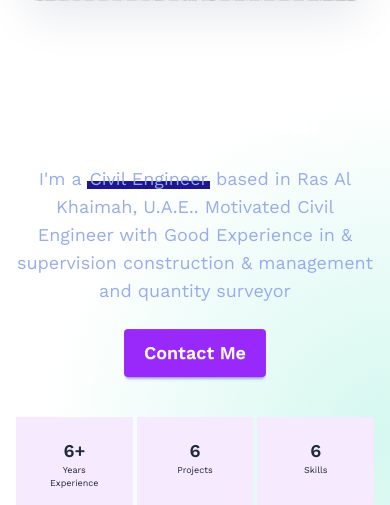
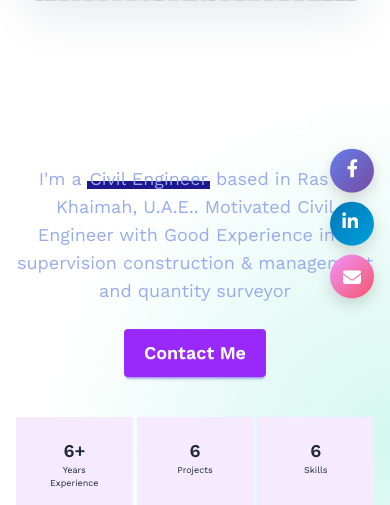
Before and after one commit to OrionCCDev/Sapry, a Laravel app: page /portfolio2 in a window 390 px wide. Shown: the part 528-1033 px from the top of the page. Run offline with Laravel 12, Linux system fonts and the light colour scheme; style sheets or scripts are compiled from the project's sources.

Commit message:
Add fixed floating social icons with amazing effects
Added 3 fixed social icons (Facebook, LinkedIn, Email) positioned on the bottom right of the profile page with modern UI effects:

Features:
- Fixed positioning on bottom right corner
- Beautiful gradient backgrounds (unique color for each platform)
- Floating animation with smooth up/down movement
- Slide-in entrance animation from the right
- Hover effects: scale, rotate, ripple, and glow
- Click/active effect with press-down animation
- Fully responsive design for all screen sizes
- Staggered animations for elegant appearance

Effects:
- Facebook: Purple/blue gradient
- LinkedIn: Professional blue gradient
- Email: Pink/red gradient
- Smooth transitions and cubic-bezier easing
- Box shadows and glow effects
- Icon counter-rotation on hover

```diff
--- a/resources/css/portfolio2.css
+++ b/resources/css/portfolio2.css
@@ -183,3 +183,226 @@ p, span, a {
         font-size: 1.25rem;
     }
 }
+
+/* Fixed Floating Social Icons - Bottom Right with Amazing Effects */
+.fixed-social-icons {
+    position: fixed;
+    bottom: 2rem;
+    right: 2rem;
+    display: flex;
+    flex-direction: column;
+    gap: 1rem;
+    z-index: 1000;
+}
+
+/* Base Floating Icon Style */
+.social-floating-icon {
+    width: 3.5rem;
+    height: 3.5rem;
+    display: flex;
+    align-items: center;
+    justify-content: center;
+    border-radius: 50%;
+    position: relative;
+    overflow: hidden;
+    text-decoration: none;
+    transition: all 0.4s cubic-bezier(0.68, -0.55, 0.265, 1.55);
+    box-shadow: 0 8px 20px rgba(0, 0, 0, 0.15),
+                0 4px 8px rgba(0, 0, 0, 0.1);
+    animation: floating 3s ease-in-out infinite;
+    cursor: pointer;
+}
+
+/* Floating Animation */
+@keyframes floating {
+    0%, 100% {
+        transform: translateY(0px);
+    }
+    50% {
+        transform: translateY(-10px);
+    }
+}
+
+/* Pulse Effect */
+@keyframes pulse-ring {
+    0% {
+        transform: scale(1);
+        opacity: 1;
+    }
+    100% {
+        transform: scale(1.5);
+        opacity: 0;
+    }
+}
+
+/* Ripple Effect on Hover */
+.social-floating-icon::before {
+    content: '';
+    position: absolute;
+    top: 50%;
+    left: 50%;
+    width: 100%;
+    height: 100%;
+    border-radius: 50%;
+    transform: translate(-50%, -50%) scale(0);
+    transition: transform 0.6s ease-out;
+    background: rgba(255, 255, 255, 0.3);
+    z-index: -1;
+}
+
+.social-floating-icon:hover::before {
+    transform: translate(-50%, -50%) scale(2.5);
+    opacity: 0;
+}
+
+/* Glow Effect on Hover */
+.social-floating-icon::after {
+    content: '';
+    position: absolute;
+    top: -2px;
+    left: -2px;
+    right: -2px;
+    bottom: -2px;
+    border-radius: 50%;
+    opacity: 0;
+    transition: opacity 0.4s ease;
+    z-index: -2;
+}
+
+.social-floating-icon:hover::after {
+    opacity: 1;
+    animation: pulse-ring 1.5s ease-out infinite;
+}
+
+/* Icon Styling */
+.social-floating-icon i {
+    font-size: 1.5rem;
+    z-index: 1;
+    transition: all 0.3s ease;
+}
+
+/* Hover State - General */
+.social-floating-icon:hover {
+    transform: translateY(-5px) scale(1.1) rotate(5deg);
+    box-shadow: 0 15px 35px rgba(0, 0, 0, 0.3),
+                0 8px 15px rgba(0, 0, 0, 0.2);
+}
+
+.social-floating-icon:hover i {
+    transform: scale(1.2) rotate(-5deg);
+}
+
+/* Facebook Icon - Gradient Blue */
+.facebook-icon {
+    background: linear-gradient(135deg, #667eea 0%, #764ba2 100%);
+    color: white;
+}
+
+.facebook-icon::after {
+    background: linear-gradient(135deg, #667eea 0%, #764ba2 100%);
+    filter: blur(10px);
+}
+
+.facebook-icon:hover {
+    background: linear-gradient(135deg, #764ba2 0%, #667eea 100%);
+}
+
+/* LinkedIn Icon - Professional Blue */
+.linkedin-icon {
+    background: linear-gradient(135deg, #0077b5 0%, #00a0dc 100%);
+    color: white;
+}
+
+.linkedin-icon::after {
+    background: linear-gradient(135deg, #0077b5 0%, #00a0dc 100%);
+    filter: blur(10px);
+}
+
+.linkedin-icon:hover {
+    background: linear-gradient(135deg, #00a0dc 0%, #0077b5 100%);
+}
+
+/* Mail Icon - Gradient Red/Orange */
+.mail-icon {
+    background: linear-gradient(135deg, #f093fb 0%, #f5576c 100%);
+    color: white;
+}
+
+.mail-icon::after {
+    background: linear-gradient(135deg, #f093fb 0%, #f5576c 100%);
+    filter: blur(10px);
+}
+
+.mail-icon:hover {
+    background: linear-gradient(135deg, #f5576c 0%, #f093fb 100%);
+}
+
+/* Active/Click Effect */
+.social-floating-icon:active {
+    transform: translateY(-2px) scale(0.95);
+    box-shadow: 0 5px 15px rgba(0, 0, 0, 0.2);
+}
+
+/* Responsive Design */
+@media (max-width: 768px) {
+    .fixed-social-icons {
+        bottom: 1.5rem;
+        right: 1.5rem;
+        gap: 0.75rem;
+    }
+
+    .social-floating-icon {
+        width: 3rem;
+        height: 3rem;
+    }
+
+    .social-floating-icon i {
+        font-size: 1.25rem;
+    }
+}
+
+@media (max-width: 480px) {
+    .fixed-social-icons {
+        bottom: 1rem;
+        right: 1rem;
+        gap: 0.5rem;
+    }
+
+    .social-floating-icon {
+        width: 2.75rem;
+        height: 2.75rem;
+        box-shadow: 0 6px 15px rgba(0, 0, 0, 0.15);
+    }
+
+    .social-floating-icon i {
+        font-size: 1.125rem;
+    }
+}
+
+/* Smooth entrance animation */
+@keyframes slideInRight {
+    from {
+        transform: translateX(100px);
+        opacity: 0;
+    }
+    to {
+        transform: translateX(0);
+        opacity: 1;
+    }
+}
+
+.social-floating-icon {
+    animation: slideInRight 0.6s ease-out backwards, floating 3s ease-in-out infinite;
+}
+
+.social-floating-icon:nth-child(1) {
+    animation-delay: 0.1s;
+}
+
+.social-floating-icon:nth-child(2) {
+    animation-delay: 0.2s;
+}
+
+.social-floating-icon:nth-child(3) {
+    animation-delay: 0.3s;
+}
--- a/resources/views/portfolio2/index.blade.php
+++ b/resources/views/portfolio2/index.blade.php
@@ -447,6 +447,22 @@
         </div>
     </div>
 
+    <!-- Fixed Floating Social Icons - Bottom Right -->
+    <div class="fixed-social-icons">
+        <a href="https://www.facebook.com/share/14RnXHXxtPg/" target="_blank" rel="noopener noreferrer"
+           class="social-floating-icon facebook-icon" title="Facebook">
+            <i class="fab fa-facebook-f"></i>
+        </a>
+        <a href="https://www.linkedin.com/in/sabry-mokhtar-6aa9101a8/" target="_blank" rel="noopener noreferrer"
+           class="social-floating-icon linkedin-icon" title="LinkedIn">
+            <i class="fab fa-linkedin-in"></i>
+        </a>
+        <a href="mailto:{{ $cvData['contact']['email'] ?? 'sabrymokhtar64@gmail.com' }}"
+           class="social-floating-icon mail-icon" title="Email">
+            <i class="fas fa-envelope"></i>
+        </a>
+    </div>
+
     <!-- Smooth Scroll Script -->
     <script>
         document.addEventListener('DOMContentLoaded', function() {
@@ -571,6 +587,12 @@
 
             // Update on page load
             setTimeout(updateActiveLink, 200);
+
+            // Floating animation for social icons
+            const socialIcons = document.querySelectorAll('.social-floating-icon');
+            socialIcons.forEach((icon, index) => {
+                icon.style.animationDelay = `${index * 0.1}s`;
+            });
         });
     </script>
 </body>
```
